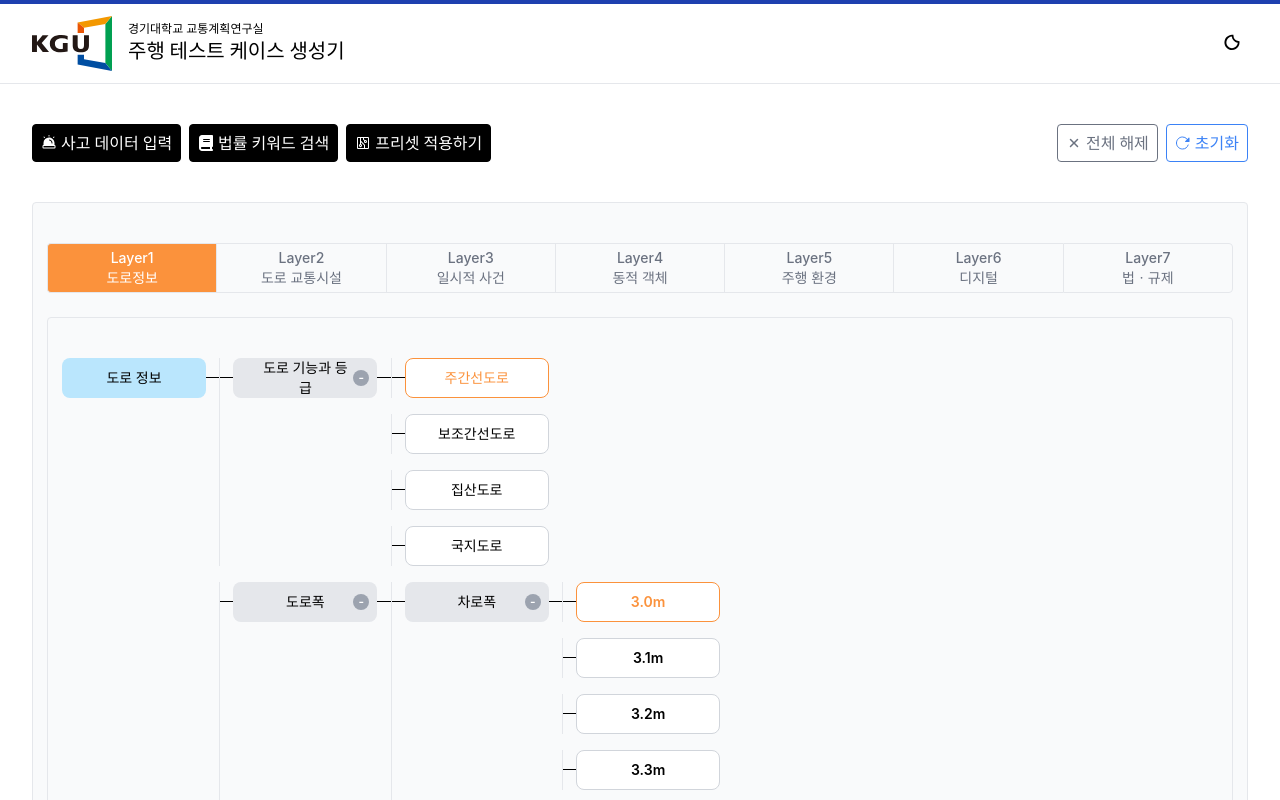
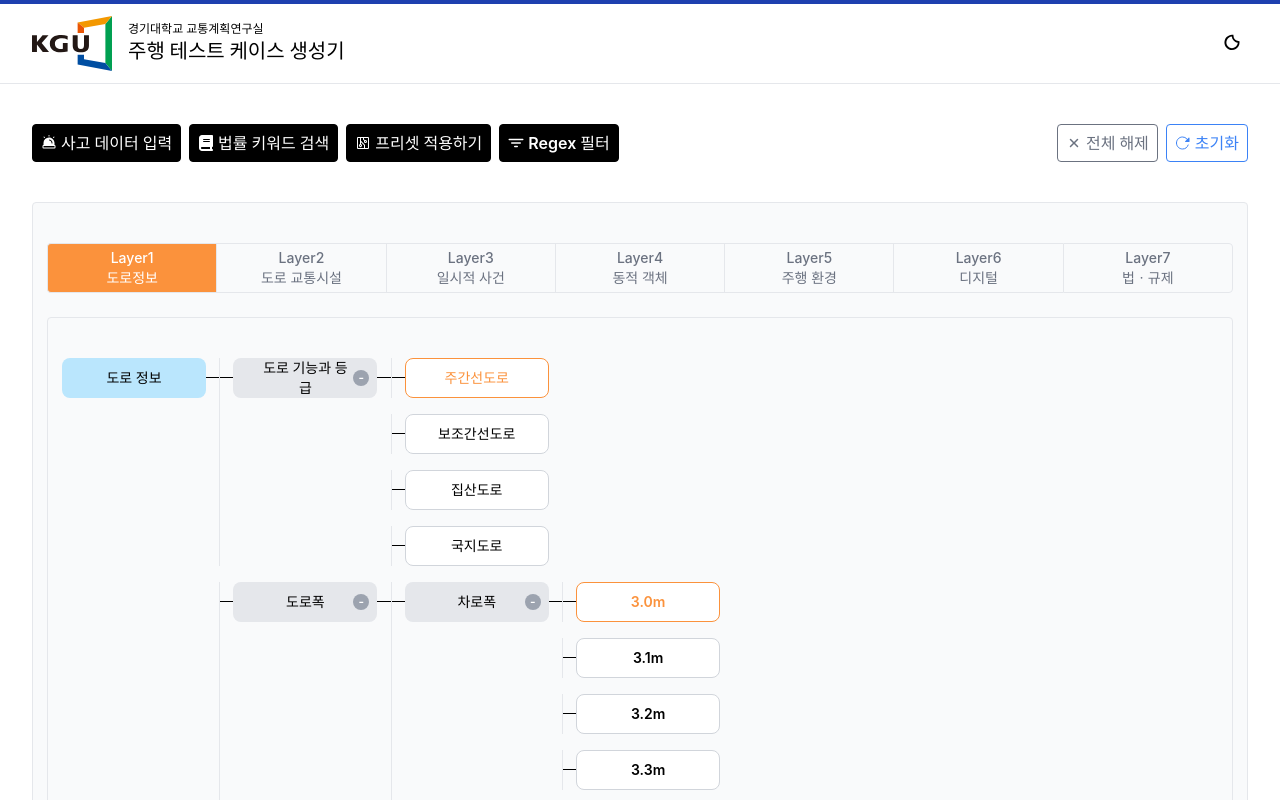
Before and after one commit to kgu-dtcg-labs/dtcg-client, a React (Vite) app: page /home in a window 1280 px wide. Shown: the top 800 px of the page. Built offline with nearby package versions, Linux system fonts and the light colour scheme; a web font is replaced by a local one.

Commit message:
feat: Regex button

```diff
--- a/src/components/home/TopControlPanel/TopButtons.tsx
+++ b/src/components/home/TopControlPanel/TopButtons.tsx
@@ -1,7 +1,7 @@
 import { Button } from '@components/common/Button/Button';
 import { PiCircuitry, PiSirenFill } from 'react-icons/pi';
 import { FaBook } from 'react-icons/fa6';
-import { IoClose, IoReload } from 'react-icons/io5';
+import { IoClose, IoFilter, IoReload } from 'react-icons/io5';
 import { useCallback } from 'react';
 import { useSetSelectedModalStore } from '@store/modal-type';
 import { useSetSelectedCaseStore } from '@store/selected-case';
@@ -83,10 +83,19 @@ const ReloadButton = () => (
   </Button>
 );
 
+const RegexButton = () => {
+  return (
+    <Button icon={<IoFilter />} color="black" className="font-semibold">
+      Regex 필터
+    </Button>
+  );
+};
+
 export {
   InputAccidentModalButton,
   InputLawModalButton,
   ApplyPresetButton,
   ClearAllButton,
   ReloadButton,
+  RegexButton,
 };
--- a/src/components/home/TopControlPanel/TopControlPanel.tsx
+++ b/src/components/home/TopControlPanel/TopControlPanel.tsx
@@ -3,6 +3,7 @@ import {
   ClearAllButton,
   InputAccidentModalButton,
   InputLawModalButton,
+  RegexButton,
   ReloadButton,
 } from './TopButtons';
 
@@ -13,6 +14,7 @@ const TopControlPanel = () => {
         <InputAccidentModalButton />
         <InputLawModalButton />
         <ApplyPresetButton />
+        <RegexButton />
       </div>
 
       <div className="flex items-center gap-2">
```
